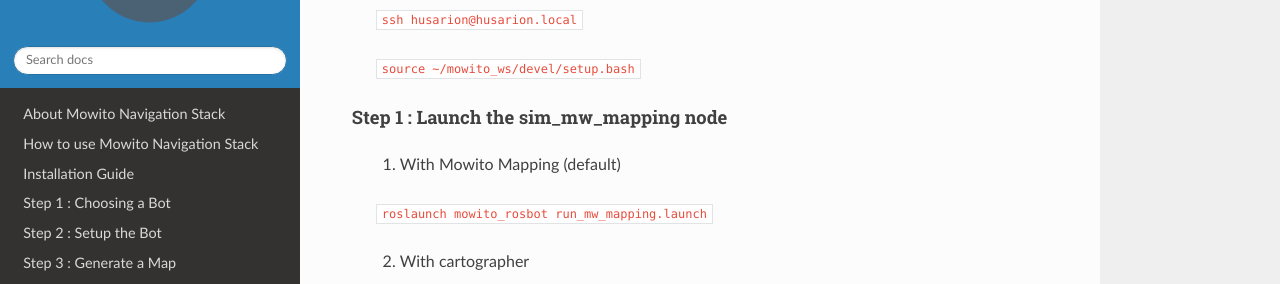
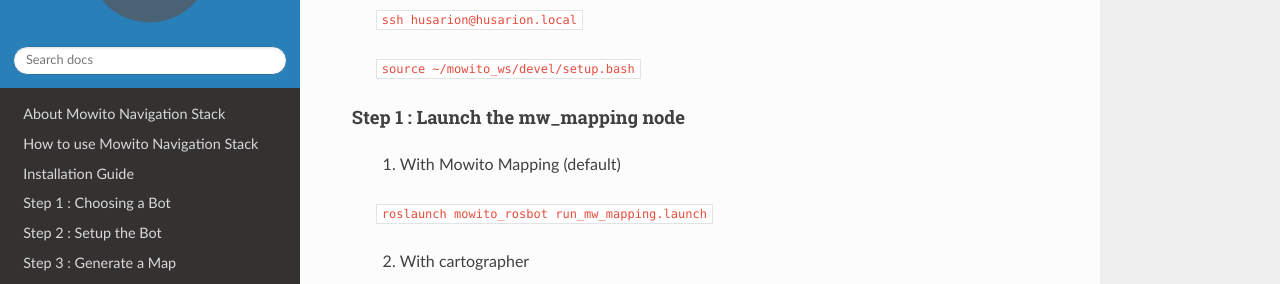
Before and after one commit to mowito/mowito_amd64, a Sphinx documentation site: the page built from docs/source/rosbot_real.rst, in a window 1280 px wide and 900 px high, scrolled down 3257 px. Shown: the part 155-439 px from the top of the window. Built offline with Sphinx 7.4.7 and the Read the Docs theme 2.0.0, drawn with Linux system fonts in a browser that asks for light colours; some of the changed text lies outside the part shown.

Commit message:
remove sim typo

```diff
--- a/docs/source/rosbot_real.rst
+++ b/docs/source/rosbot_real.rst
@@ -168,7 +168,7 @@
 
     ``source ~/mowito_ws/devel/setup.bash``
 
-Step 1 : Launch the sim_mw_mapping node
+Step 1 : Launch the mw_mapping node
 ~~~~~~~~~~~~~~~~~~~~~~~~~~~~~~~~~~~~~~~~~~~~~~
     1.  With Mowito Mapping (default)
 
@@ -287,7 +287,7 @@
 
       If you want to use the map created in the previous section use the following command
 
-      ``roslaunch mowito_rosbot sim_mw_navigation.launch map_path:=/home/husarion/mymap.yaml``
+      ``roslaunch mowito_rosbot run_mw_navigation.launch map_path:=/home/husarion/mymap.yaml``
 
 2. Cartographer based Localization
 ~~~~~~~~~~~~~~~~~~~~~~~~~~~~~~~~~~~~~~~~~~~~~~~~~~~~~~~~~~~~~~~
```
